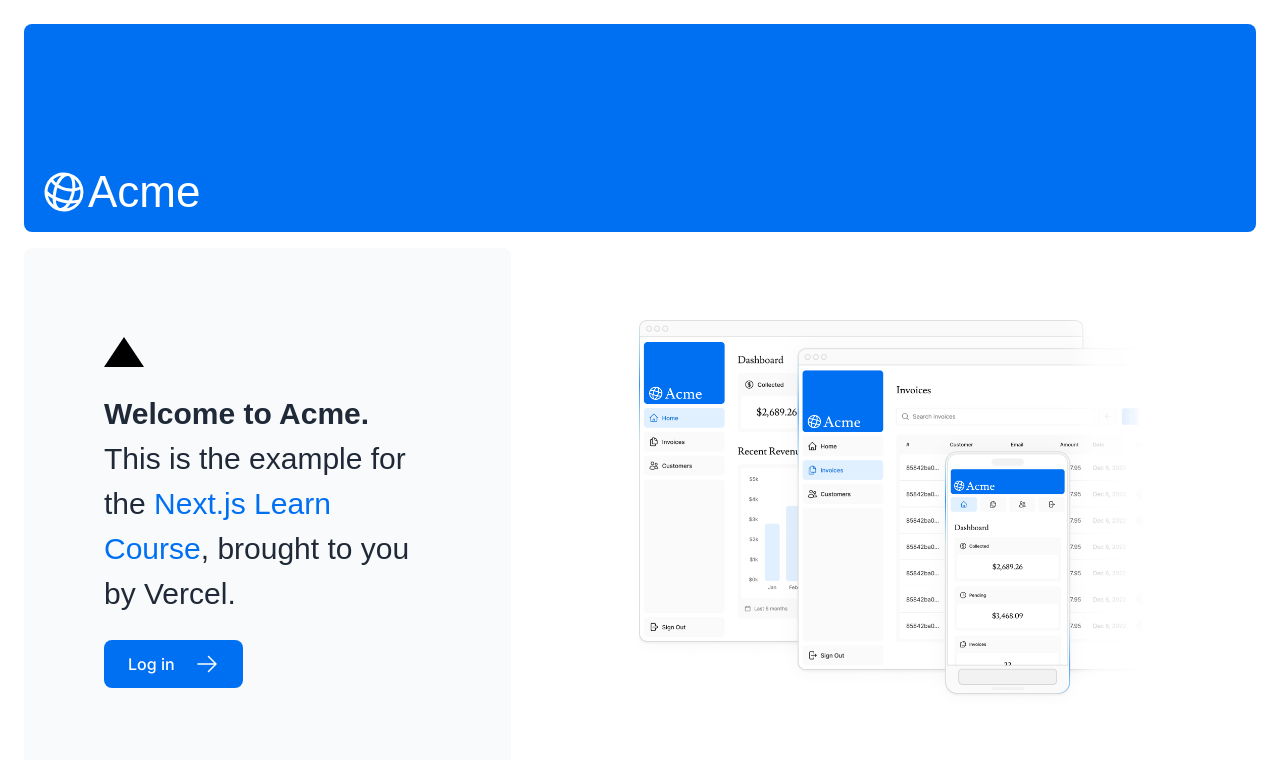
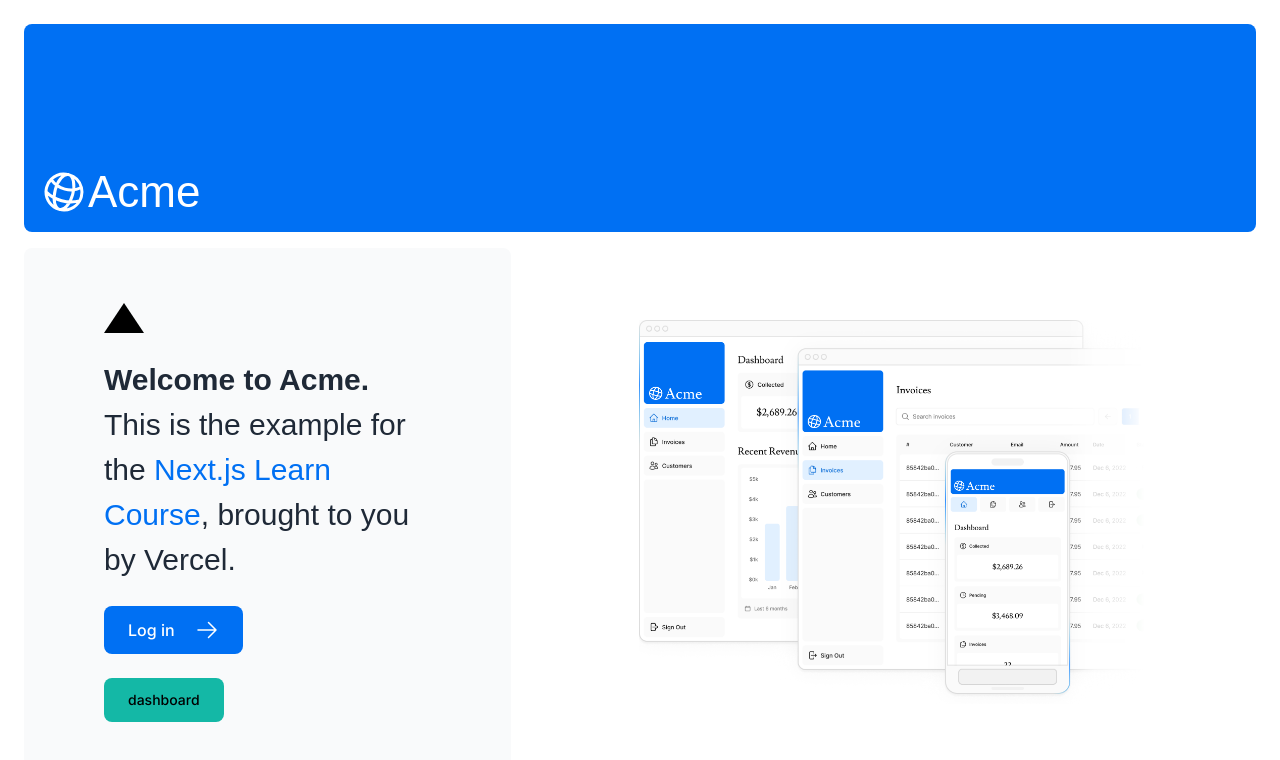
Before and after one commit to ShawSpring/nextjs-dashboard, a Next.js app: page / in a window 1280 px wide. Shown: the top 760 px of the page. Built offline with nearby package versions, Linux system fonts and the light colour scheme; a web font is replaced by a local one.

Commit message:
add a link to dashboard

```diff
--- a/app/page.tsx
+++ b/app/page.tsx
@@ -27,6 +27,12 @@
           >
             <span>Log in</span> <ArrowRightIcon className="w-5 md:w-6" />
           </Link>
+          <Link
+            href="/dashboard"
+            className="w-fit rounded-lg bg-teal-500 px-6 py-3 text-sm font-medium hover:bg-teal-300"
+          >
+            <span>dashboard</span>
+          </Link>
         </div>
         <div className="flex items-center justify-center p-6 md:w-3/5 md:px-28 md:py-12">
           {/* Add Hero Images Here */}
```
